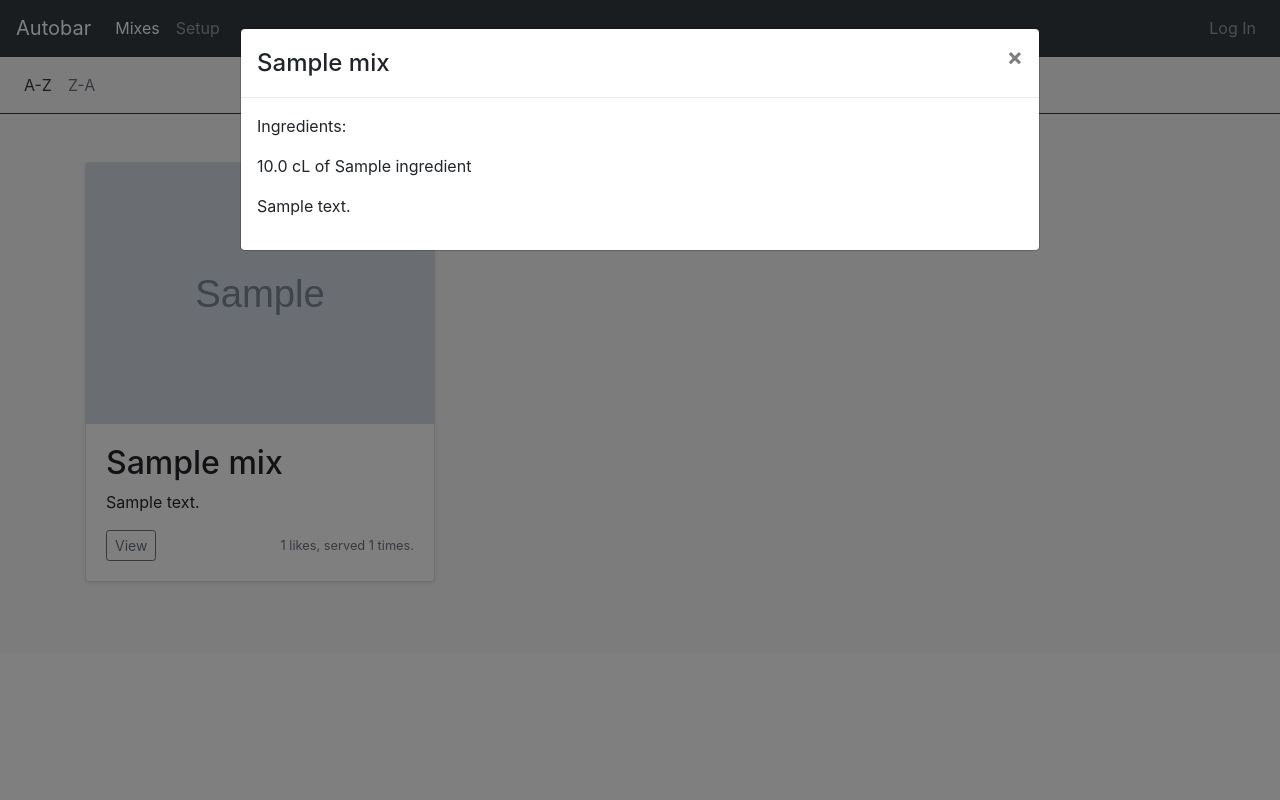
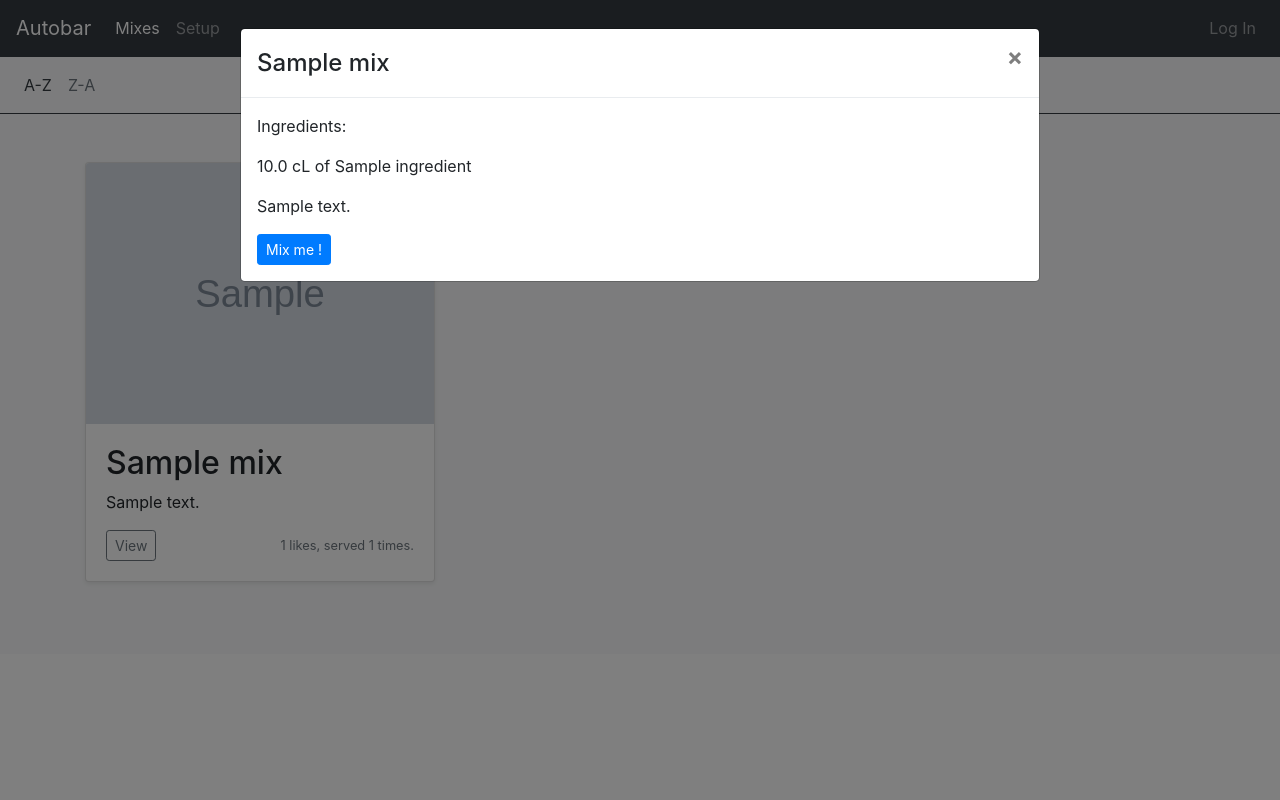
Before and after one commit to vtalpaert/autobar, a Django app: page /mixes/ in a window 1280 px wide, after a click on "View". Run offline with Django 3.2, Linux system fonts and the light colour scheme; tables that the repository leaves empty hold one stand-in row (values such as "Sample post"); grey boxes marked "Sample" are stand-in pictures; some libraries are stand-ins or nearby versions.

Commit message:
Mix me ! button

```diff
--- a/recipes/templates/recipes/mixes.html
+++ b/recipes/templates/recipes/mixes.html
@@ -102,6 +102,7 @@
                                 </ul>
                                 </p>
                                <p>{{ mix.description }}</p>
+                               <a href="#" class="btn btn-sm btn-primary">Mix me !</a>
                             </div>
                         </div>
                     </div>
```
